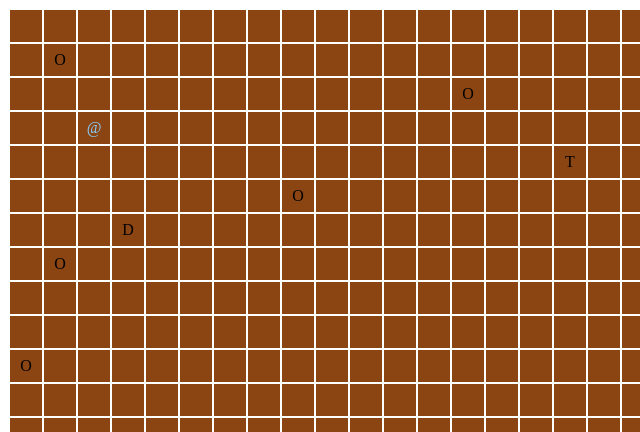
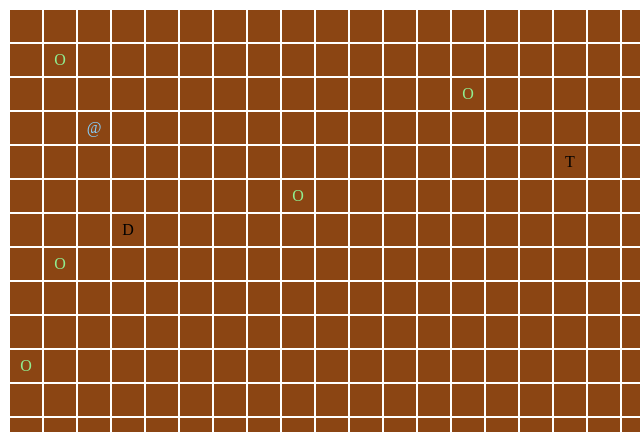
Before and after one commit to ufjf-dcc121/dcc121-2021-1er-atv6-FelipeTerrana, a plain HTML site: page index.html in a window 1280 px wide. Shown: the top 432 px of the page, 0-640 px from the left. Drawn offline with Linux system fonts and the light colour scheme.

Commit message:
Criar classe para os orcs e atribuir cor verde

```diff
--- a/index.html
+++ b/index.html
@@ -15,6 +15,10 @@
 
             #heroi {
                 color: lightskyblue;
+            }
+
+            .orc {
+                color: lightgreen;
             }
         </style>
     </head>
@@ -45,7 +49,7 @@
 
             <tr>
                 <td></td>
-                <td>O</td>
+                <td class="orc">O</td>
                 <td></td>
                 <td></td>
                 <td></td>
@@ -80,7 +84,7 @@
                 <td></td>
                 <td></td>
                 <td></td>
-                <td>O</td>
+                <td class="orc">O</td>
                 <td></td>
                 <td></td>
                 <td></td>
@@ -144,7 +148,7 @@
                 <td></td>
                 <td></td>
                 <td></td>
-                <td>O</td>
+                <td class="orc">O</td>
                 <td></td>
                 <td></td>
                 <td></td>
@@ -183,7 +187,7 @@
 
             <tr>
                 <td></td>
-                <td>O</td>
+                <td class="orc">O</td>
                 <td></td>
                 <td></td>
                 <td></td>
@@ -251,7 +255,7 @@
             </tr>
 
             <tr>
-                <td>O</td>
+                <td class="orc">O</td>
                 <td></td>
                 <td></td>
                 <td></td>
```
